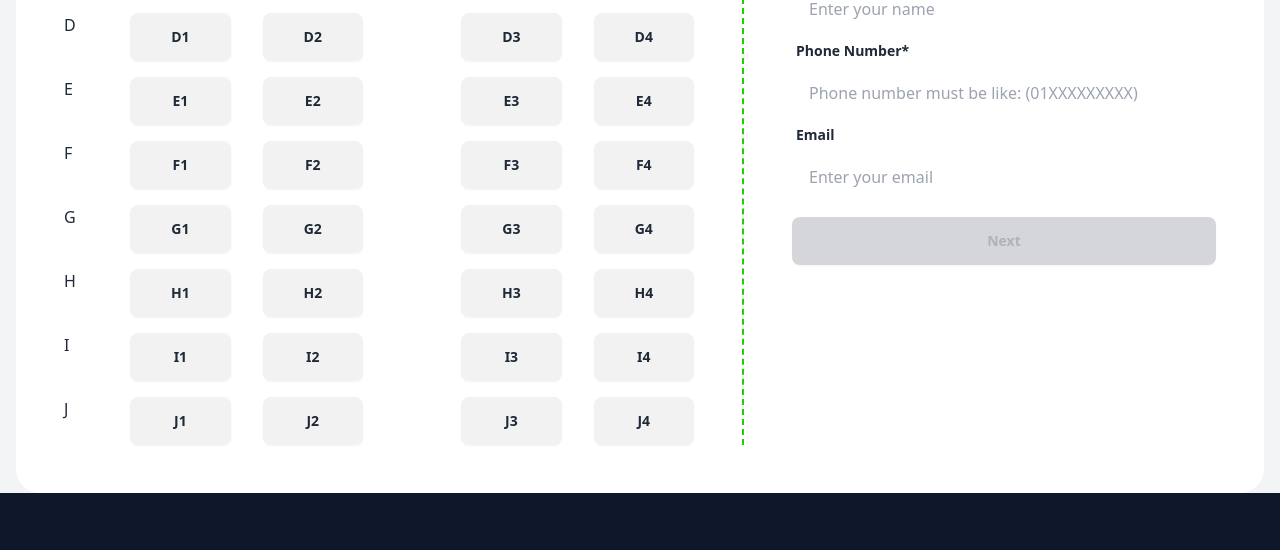
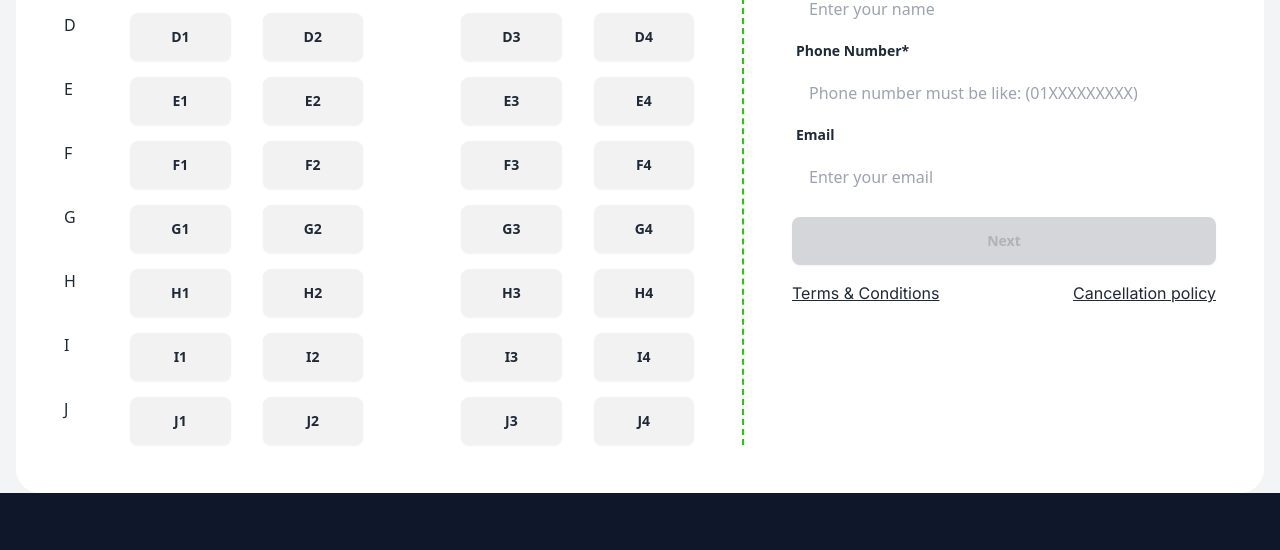
Before and after one commit to ShawonECE/smart-ticket, a website: page index.html in a window 1280 px wide. Shown: the part 2303-2853 px from the top of the page. Drawn offline with Linux system fonts and the light colour scheme.

Commit message:
2 elements added in html

```diff
--- a/index.html
+++ b/index.html
@@ -306,6 +306,10 @@
 
                             <label id="next-btn" for="my_modal_6" class="btn btn-block mt-4 bg-[#1DD100] text-white" disabled>Next</label>
                         </div>
+                        <div class="flex justify-between mt-4 inter-font">
+                            <p class="underline">Terms & Conditions</p>
+                            <p class="underline">Cancellation policy</p>
+                        </div>
                     </div>
                 </div>
             </div>
```
Also changed, not shown: src/output.css.
